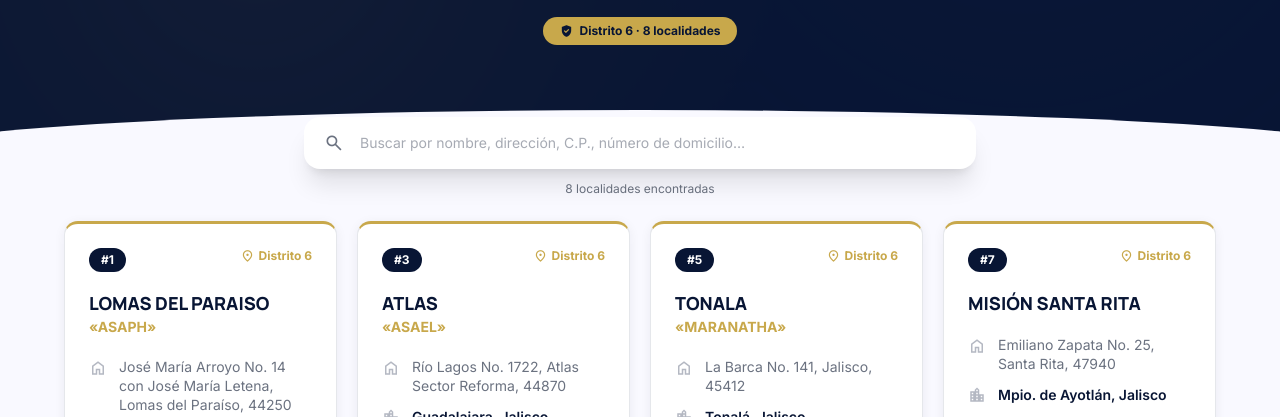
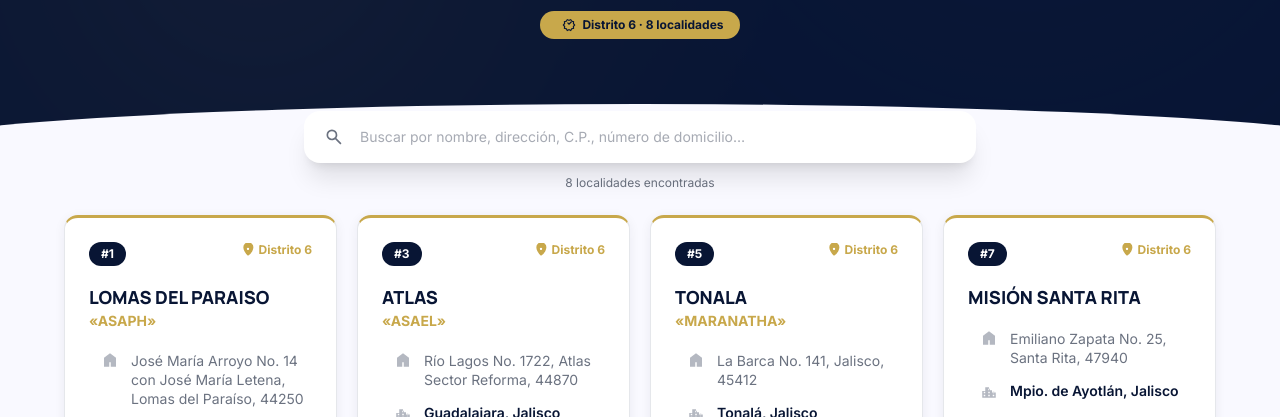
Before and after one commit to LEONARDOSAUL2720/sanctuary-qr, a plain HTML site: page directorio.html in a window 1280 px wide. Shown: the part 291-708 px from the top of the page. Drawn offline with nearby package versions, Linux system fonts and the light colour scheme.

Commit message:
Update directorio.html

```diff
--- a/directorio.html
+++ b/directorio.html
@@ -7,33 +7,16 @@
   <meta name="robots" content="noindex, nofollow"/>
   <link rel="stylesheet" href="./style.css">
   <link href="https://fonts.googleapis.com/css2?family=Manrope:wght@400;500;600;700;800&family=Inter:wght@400;500;600;700&display=swap" rel="stylesheet"/>
-  <link href="https://fonts.googleapis.com/css2?family=Material+Symbols+Outlined:opsz,wght,FILL,GRAD@20..48,100..700,0..1,-50..200&display=swap" rel="stylesheet"/>
 
   <style>
-    .material-symbols-outlined {
-      font-family: 'Material Symbols Outlined' !important;
-      font-weight: normal;
-      font-style: normal;
-      font-size: 24px;
-      line-height: 1;
-      letter-spacing: normal;
-      text-transform: none;
+    /* Estilos base para los iconos SVG integrados */
+    .svg-icon {
+      width: 24px;
+      height: 24px;
+      fill: currentColor;
       display: inline-block;
-      white-space: nowrap;
-      word-wrap: normal;
-      direction: ltr;
-
-      /* Desactivamos ligaduras problemáticas y forzamos códigos de soporte */
-      font-feature-settings: normal !important;
-      -webkit-font-feature-settings: normal !important;
-
-      -webkit-font-smoothing: antialiased;
-      text-rendering: optimizeLegibility;
-      -moz-osx-font-smoothing: grayscale;
+      flex-shrink: 0;
     }
-
-    .msym { font-variation-settings: 'FILL' 0, 'wght' 400, 'GRAD' 0, 'opsz' 24; }
-    .msym-fill { font-variation-settings: 'FILL' 1, 'wght' 400, 'GRAD' 0, 'opsz' 24; }
 
     /* ── TRUE MASONRY ─── */
     .masonry { columns: 2; column-gap: 12px; }
@@ -90,7 +73,7 @@
       .card-info { margin-bottom: 12px !important; }
       .card-info > * + * { margin-top: 6px !important; }
       .card-info-item { gap: 8px !important; }
-      .card-info-icon { font-size: 15px !important; margin-top: 1px !important; }
+      .card-info-icon { width: 16px !important; height: 16px !important; margin-top: 1px !important; }
       .card-info-text { font-size: 11px !important; line-height: 1.3 !important; }
       .card-btn {
         margin-bottom: 12px !important;
@@ -99,7 +82,7 @@
         font-size: 11px !important;
         border-radius: 8px !important;
       }
-      .card-btn-icon { font-size: 15px !important; }
+      .card-btn-icon { width: 16px !important; height: 16px !important; }
       .card-verse-block { padding-top: 8px !important; }
       .card-verse-ref { font-size: 9px !important; margin-bottom: 4px !important; }
       .card-verse-text { font-size: 10px !important; line-height: 1.3 !important; }
@@ -111,7 +94,7 @@
   <header class="bg-navy shadow-md fixed w-full top-0 z-50">
     <div class="max-w-content mx-auto px-6 py-4 flex justify-between items-center">
       <div class="flex items-center gap-2">
-         <span class="material-symbols-outlined msym-fill text-gold text-2xl">&#xeaae;</span>
+        <svg class="svg-icon text-gold" style="width:24px; height:24px;" viewBox="0 -960 960 960"><path d="M480-80 120-280v-400l360-200 360 200v400L480-80Zm0-134 280-156v-308L480-834 200-678v308l280 156Zm0-126v-160h160v-80H480v-120h-80v120H280v80h160v160h80Zm0-240Z"/></svg>
         <span class="font-bold text-lg text-gold tracking-tight">Sanctuary QR</span>
         <span class="hidden sm:inline text-white/40 mx-1">·</span>
         <span class="hidden sm:inline text-white/60 text-sm font-label">Directorio</span>
@@ -125,7 +108,7 @@
          style="background: radial-gradient(circle at 20% 50%, #c8a84b 0%, transparent 50%), radial-gradient(circle at 80% 20%, #2d3f6e 0%, transparent 50%)"></div>
     <div class="relative z-10 max-w-2xl mx-auto flex flex-col items-center">
       <div class="bg-white/5 border border-gold/25 rounded-full p-4 mb-5">
-         <span class="material-symbols-outlined msym-fill text-gold" style="font-size:3rem">&#xeaae;</span>
+        <svg class="svg-icon text-gold" style="width:48px; height:48px;" viewBox="0 -960 960 960"><path d="M480-80 120-280v-400l360-200 360 200v400L480-80Zm0-134 280-156v-308L480-834 200-678v308l280 156Zm0-126v-160h160v-80H480v-120h-80v120H280v80h160v160h80Zm0-240Z"/></svg>
       </div>
       <h1 class="text-3xl sm:text-4xl font-extrabold text-white mb-2 leading-tight">
         Directorio de Localidades
@@ -135,7 +118,7 @@
       </p>
       <div id="heroBadge"
            class="inline-flex items-center gap-1.5 bg-gold text-navy px-4 py-1.5 rounded-full text-xs font-bold font-label">
-        <span class="material-symbols-outlined msym text-navy" style="font-size:14px">&#xe8b5;</span>
+        <svg class="svg-icon text-navy" style="width:14px; height:14px;" viewBox="0 -960 960 960"><path d="m614-310 50-50-144-144v-176h-80v208l174 174Q403-400 400-480q0-133 93.5-226.5T720-800q133 0 226.5 93.5T1040-480q0 133-93.5 226.5T720-160q-43 0-83-11.5t-73-33.5Zm106-90q100 0 170-70t70-170q0-100-70-170t-170-70q-100 0-170 70t-70 170q0 100 70 170t170 70Z"/></svg>
         Cargando…
       </div>
     </div>
@@ -144,7 +127,7 @@
   <section class="max-w-content mx-auto px-4 sm:px-6 -mt-10 relative z-20 mb-6">
     <div class="max-w-2xl mx-auto">
       <div class="relative group">
-        <span class="material-symbols-outlined msym absolute left-5 top-1/2 -translate-y-1/2 text-muted group-focus-within:text-navy transition-colors" style="font-size:20px">&#xe8b6;</span>
+        <svg class="svg-icon text-muted absolute left-5 top-1/2 -translate-y-1/2 group-focus-within:text-navy transition-colors" style="width:20px; height:20px;" viewBox="0 -960 960 960"><path d="M784-120 532-372q-30 24-69 38t-83 14q-109 0-184.5-75.5T120-580q0-109 75.5-184.5T380-840q109 0 184.5 75.5T640-580q0 44-14 83t-38 69l252 252-54 54ZM380-400q75 0 127.5-52.5T560-580q0-75-52.5-127.5T380-760q-75 0-127.5 52.5T200-580q0 75 52.5 127.5T380-400Z"/></svg>
         <input id="searchInput" type="search" autocomplete="off"
           placeholder="Buscar por nombre, dirección, C.P., número de domicilio…"
           class="search-input w-full pl-14 pr-5 py-4 rounded-2xl border-none shadow-xl bg-white text-on-surf text-sm font-label placeholder:text-muted/60 transition-all"/>
@@ -157,7 +140,7 @@
     <div id="churchList" class="masonry">
       <div class="masonry-item" id="loadingSpinner">
         <div class="church-card p-6 flex items-center justify-center gap-3 text-muted text-sm font-label">
-          <span class="material-symbols-outlined msym animate-spin" style="font-size:20px">&#xe71f;</span>
+          <svg class="svg-icon animate-spin" style="width:20px; height:20px;" viewBox="0 -960 960 960"><path d="M480-80q-83 0-156-31.5T197-197q-54-54-85.5-127T80-480q0-83 31.5-156T197-763q54-54 127-85.5T480-880q17 0 28.5 11.5T520-840q0 17-11.5 28.5T480-800q-133 0-226.5 93.5T160-480q0 133 93.5 226.5T480-160q133 0 226.5-93.5T800-480q0-17 11.5-28.5T840-520q17 0 28.5 11.5T880-480q0 83-31.5 156T763-197q-54 54-127 85.5T480-80Z"/></svg>
           Cargando localidades…
         </div>
       </div>
@@ -180,6 +163,19 @@
   const DEFAULT_VREF  = "Mateo 11:28";
   const DEFAULT_VTEXT = "\u00abVengan a m\u00ed todos los que est\u00e1n cansados y llevan cargas pesadas, y yo les dar\u00e9 descanso.\u00bb";
   const JSON_URL      = "./churches.json";
+
+  // Almacén de paths SVG nativos para componentes dinámicos
+  const SVGS = {
+    location: `<svg class="svg-icon card-distrito-icon" style="width:14px; height:14px;" viewBox="0 -960 960 960"><path d="M480-480q33 0 56.5-23.5T560-560q0-33-23.5-56.5T480-640q-33 0-56.5 23.5T400-560q0 33 23.5 56.5T480-480Zm0 400Q312-234 236-391.5T160-674q0-151 104.5-238.5T480-1000q161 0 265.5 87.5T850-674q0 116.5-76 274T480-80Z"/></svg>`,
+    home: `<svg class="svg-icon text-navy/30 card-info-icon" style="width:18px; height:18px;" viewBox="0 -960 960 960"><path d="M160-120v-480l320-240 320 240v480H520v-240h-80v240H160Z"/></svg>`,
+    city: `<svg class="svg-icon text-navy/30 card-info-icon" style="width:18px; height:18px;" viewBox="0 -960 960 960"><path d="M120-120v-360h160v-200h200v160h160v120h200v280H120Zm80-80h80v-80h-80v80Zm0-160h80v-80h-80v80Zm240 160h80v-80h-80v80Zm0-160h80v-80h-80v80Zm0-160h80v-80h-80v80Zm240 320h80v-80h-80v80Zm0-160h80v-80h-80v80Z"/></svg>`,
+    person: `<svg class="svg-icon text-navy/30 card-info-icon" style="width:18px; height:18px;" viewBox="0 -960 960 960"><path d="M480-480q-66 0-113-47t-47-113q0-66 47-113t113-47q66 0 113 47t47 113q0 66-47 113t-113 47ZM160-240v-32q0-34 17.5-62.5T226-378q62-31 126-46.5T480-440q64 0 128 15.5T734-378q31 15 48.5 43.5T800-272v32H160Z"/></svg>`,
+    schedule: `<svg class="svg-icon text-navy/30 card-info-icon" style="width:18px; height:18px;" viewBox="0 -960 960 960"><path d="m614-310 50-50-144-144v-176h-80v208l174 174Q403-400 400-480q0-133 93.5-226.5T720-800q133 0 226.5 93.5T1040-480q0 133-93.5 226.5T720-160q-43 0-83-11.5t-73-33.5Zm106-90q100 0 170-70t70-170q0-100-70-170t-170-70q-100 0-170 70t-70 170q0 100 70 170t170 70Z"/></svg>`,
+    map: `<svg class="svg-icon card-btn-icon" style="width:18px; height:18px;" viewBox="0 -960 960 960"><path d="m600-120-240-84-240 84v-720l240-84 240 84 240-84v720L600-120Zm-40-143v-494l-160-56v494l160 56Zm80 54 160-55v-494l-160 55v494Zm-440-11 160-56v-494l-160 56v494Z"/></svg>`,
+    church: `<svg class="svg-icon" style="width:48px; height:48px;" viewBox="0 -960 960 960"><path d="M480-80 120-280v-400l360-200 360 200v400L480-80Zm0-134 280-156v-308L480-834 200-678v308l280 156Zm0-126v-160h160v-80H480v-120h-80v120H280v80h160v160h80Zm0-240Z"/></svg>`,
+    warning: `<svg class="svg-icon" style="width:14px; height:14px;" viewBox="0 -960 960 960"><path d="M480-280q17 0 28.5-11.5T520-320q0-17-11.5-28.5T480-360q-17 0-28.5 11.5T440-320q0 17 11.5 28.5T480-280Zm-40-160h80v-240h-80v240Zm40 360q-83 0-156-31.5T197-197q-54-54-85.5-127T80-480q0-83 31.5-156T197-763q54-54 127-85.5T480-880q83 0 156 31.5T763-197q54 54 85.5 127T880-480q0 83-31.5 156T763-197q-54 54-127 85.5T480-80Z"/></svg>`,
+    verified: `<svg class="svg-icon" style="width:14px; height:14px;" viewBox="0 -960 960 960"><path d="m344-60-76-128-144-32 14-148-98-112 98-112-14-148 144-32 76-128 136 58 136-58 76 128 144 32-14 148 98 112-98 112 14 148-144 32-76 128-136-58-136 58Zm34-102 102-44 104 44 56-96 110-24-10-112 74-86-74-86 10-112-110-24-56-96-104 44-102-44-56 96-110 24 10 112-74 86 74 86-10 112 110 24 56 96Zm102-318 212-212-56-56-156 156-76-76-56 56 132 132Z"/></svg>`
+  };
 
   function normalizeChurch(ch) {
     if (ch.nombre !== undefined) return ch;
@@ -247,8 +243,8 @@
               <span class="bg-navy text-white text-xs font-bold font-label px-3 py-1 rounded-full card-badge">#${i+1}</span>
               ${ch.distrito ? `
               <div class="flex items-center gap-1 text-gold text-xs font-bold font-label card-distrito">
-                <span class="material-symbols-outlined msym card-distrito-icon" style="font-size:14px">&#xe0c8;</span>
-                ${esc(ch.distrito)}
+                \u200B${SVGS.location}
+                <span>${esc(ch.distrito)}</span>
               </div>` : ''}
             </div>
 
@@ -260,22 +256,22 @@
             <div class="space-y-3 mb-5 card-info">
               ${addrFull ? `
               <div class="flex items-start gap-3 card-info-item">
-                <span class="material-symbols-outlined msym text-navy/30 flex-shrink-0 mt-0.5 card-info-icon" style="font-size:18px">&#xe88a;</span>
+                \u200B${SVGS.home}
                 <span class="text-muted text-sm font-label leading-snug card-info-text">${esc(addrFull)}</span>
               </div>` : ''}
               ${ch.ciudad ? `
               <div class="flex items-center gap-3 card-info-item">
-                <span class="material-symbols-outlined msym text-navy/30 flex-shrink-0 card-info-icon" style="font-size:18px">&#xe7f1;</span>
+                \u200B${SVGS.city}
                 <span class="text-navy font-semibold text-sm font-label card-info-text font-bold">${esc(ch.ciudad)}</span>
               </div>` : ''}
               ${ch.pastor ? `
               <div class="flex items-center gap-3 card-info-item">
-                <span class="material-symbols-outlined msym text-navy/30 flex-shrink-0 card-info-icon" style="font-size:18px">&#xe7fd;</span>
+                \u200B${SVGS.person}
                 <span class="text-muted text-sm font-label card-info-text">${esc(ch.pastor)}</span>
               </div>` : ''}
               ${ch.horarios ? `
               <div class="flex items-start gap-3 card-info-item">
-                <span class="material-symbols-outlined msym text-navy/30 flex-shrink-0 mt-0.5 card-info-icon" style="font-size:18px">&#xe8b5;</span>
+                \u200B${SVGS.schedule}
                 <span class="text-muted text-sm font-label leading-snug card-info-text">${esc(ch.horarios.replace(/\n/g," · "))}</span>
               </div>` : ''}
             </div>
@@ -283,7 +279,7 @@
             ${mapsHref ? `
             <a href="${esc(mapsHref)}" target="_blank" rel="noopener"
                class="w-full flex items-center justify-center gap-2 bg-[#1a73e8] hover:brightness-95 text-white text-sm font-bold font-label py-2.5 rounded-xl transition-all mb-5 card-btn">
-              <span class="material-symbols-outlined msym-fill card-btn-icon" style="font-size:18px">&#xe55b;</span>
+              \u200B${SVGS.map}
               Ver en Google Maps
             </a>` : ''}
 
@@ -304,7 +300,7 @@
       container.innerHTML = `
         <div class="masonry-item">
           <div class="church-card p-10 flex flex-col items-center text-center text-muted gap-3">
-            <span class="material-symbols-outlined msym text-5xl">&#xeaae;</span>
+            \u200B${SVGS.church}
             <strong class="text-on-surf">Sin resultados</strong>
             <span class="text-sm">Intenta con otro término de búsqueda.</span>
           </div>
@@ -324,7 +320,7 @@
 
     if (!all.length) {
       badge.innerHTML = `
-        <span class="material-symbols-outlined msym text-navy" style="font-size:14px">&#xe002;</span>
+        \u200B${SVGS.warning}
         Sin localidades`;
       badge.classList.remove("bg-gold");
       badge.classList.add("bg-red-400", "text-white");
@@ -332,7 +328,7 @@
       document.getElementById("churchList").innerHTML = `
         <div class="masonry-item">
           <div class="church-card p-10 flex flex-col items-center text-center text-muted gap-3">
-            <span class="material-symbols-outlined msym text-5xl">&#xeaae;</span>
+            \u200B${SVGS.church}
             <strong class="text-on-surf">No hay localidades disponibles</strong>
             <span class="text-sm">El administrador aún no ha publicado el archivo churches.json.</span>
           </div>
@@ -342,7 +338,7 @@
     }
 
     badge.innerHTML = `
-      <span class="material-symbols-outlined msym-fill text-navy" style="font-size:14px">&#xe8e8;</span>
+      \u200B${SVGS.verified}
       Distrito 6 · ${all.length} localidades`;
 
     renderList(all);
```
